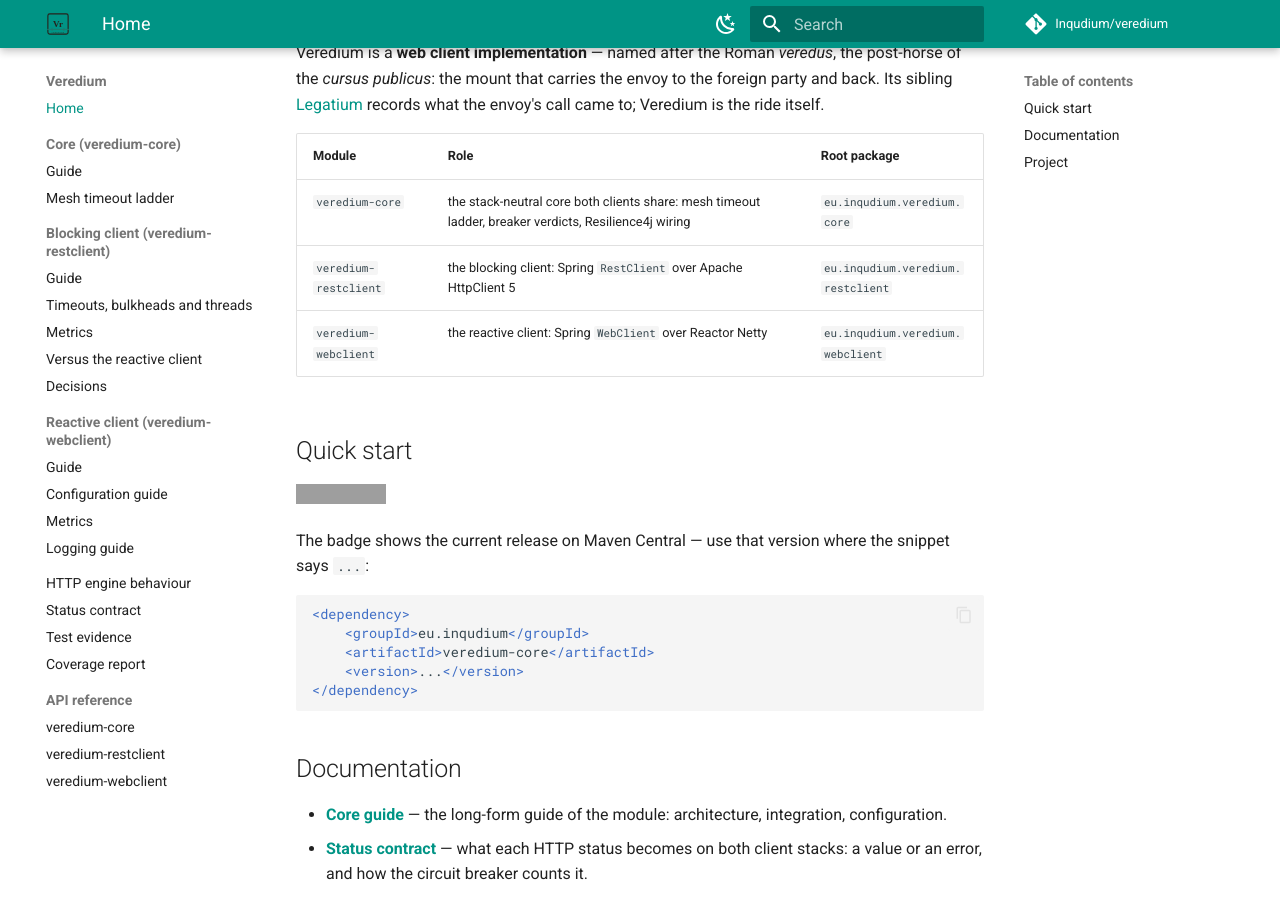
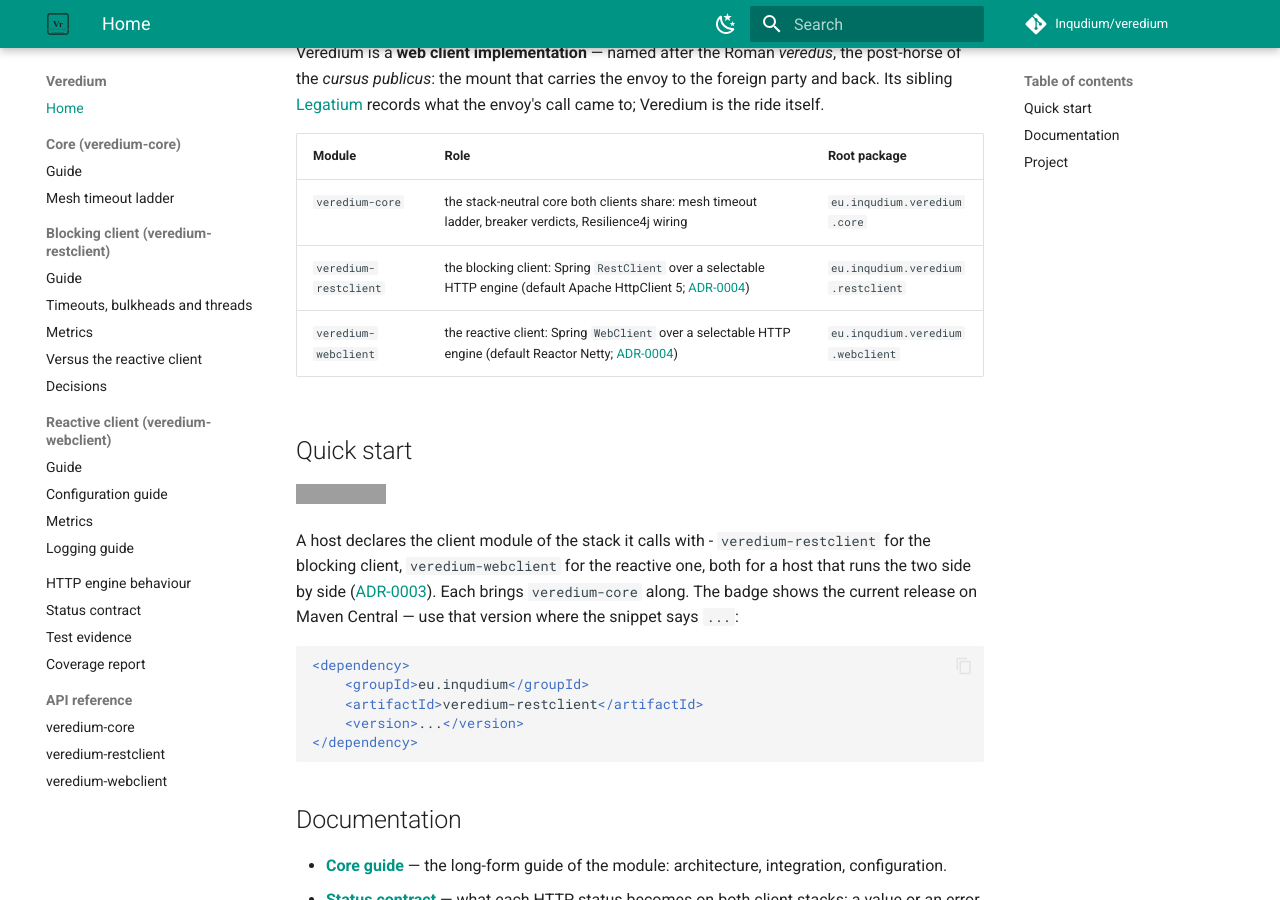
Before and after one commit to Inqudium/veredium, an MkDocs documentation site: the page built from docs/index.md, in a window 1280 px wide and 900 px high, scrolled down 365 px. Built offline with MkDocs 1.6.1 and Material for MkDocs 9.7.7, drawn with Linux system fonts in a browser that asks for light colours; comment, search, counter and statistics services are not loaded; grey boxes are pictures that could not be loaded.

Commit message:
(docs) README, site index, changelog and contributing follow the code
The README no longer calls the project "at its beginning"; both quickstarts declare a client module, and
the module tables name each stack's default engine as selectable (ADR-0004). The changelog gets its
[Unreleased] heading, its Added entry describes the final wiring, and veredium-test-support moves to Added
next to veredium-examples. CONTRIBUTING documents the stage lines in use and veredium-examples as a
test-support user; the status contract cites both stacks' 3xx test names.

Co-Authored-By: Claude Opus 5.5 <noreply@anthropic.com>

````diff
--- a/docs/index.md
+++ b/docs/index.md
@@ -10,20 +10,23 @@ records what the envoy's call came to; Veredium is the ride itself.
 | Module | Role | Root package |
 |---|---|---|
 | `veredium-core` | the stack-neutral core both clients share: mesh timeout ladder, breaker verdicts, Resilience4j wiring | `eu.inqudium.veredium.core` |
-| `veredium-restclient` | the blocking client: Spring `RestClient` over Apache HttpClient 5 | `eu.inqudium.veredium.restclient` |
-| `veredium-webclient` | the reactive client: Spring `WebClient` over Reactor Netty | `eu.inqudium.veredium.webclient` |
+| `veredium-restclient` | the blocking client: Spring `RestClient` over a selectable HTTP engine (default Apache HttpClient 5; [ADR-0004](https://github.com/Inqudium/veredium/blob/main/docs/adr/ADR-0004-the-http-engine-is-the-hosts-choice.md)) | `eu.inqudium.veredium.restclient` |
+| `veredium-webclient` | the reactive client: Spring `WebClient` over a selectable HTTP engine (default Reactor Netty; [ADR-0004](https://github.com/Inqudium/veredium/blob/main/docs/adr/ADR-0004-the-http-engine-is-the-hosts-choice.md)) | `eu.inqudium.veredium.webclient` |
 
 ## Quick start
 
 [![veredium-core on Maven Central](https://img.shields.io/maven-central/v/eu.inqudium/veredium-core.svg?label=veredium-core)](https://central.sonatype.com/artifact/eu.inqudium/veredium-core)
 
-The badge shows the current release on Maven Central — use that version where the
-snippet says `...`:
+A host declares the client module of the stack it calls with - `veredium-restclient`
+for the blocking client, `veredium-webclient` for the reactive one, both for a host that
+runs the two side by side ([ADR-0003](https://github.com/Inqudium/veredium/blob/main/docs/adr/ADR-0003-each-mesh-endpoint-is-owned-by-one-client-stack.md)). Each brings
+`veredium-core` along. The badge shows the current release on Maven Central — use that
+version where the snippet says `...`:
 
 ```xml
 <dependency>
     <groupId>eu.inqudium</groupId>
-    <artifactId>veredium-core</artifactId>
+    <artifactId>veredium-restclient</artifactId>
     <version>...</version>
 </dependency>
 ```
````
Also changed, not shown: CHANGELOG.md (+8 -6 lines), CONTRIBUTING.md (+3 -2 lines), README.md (+8 -9 lines), docs/status-contract.md (+1 -1 lines).
